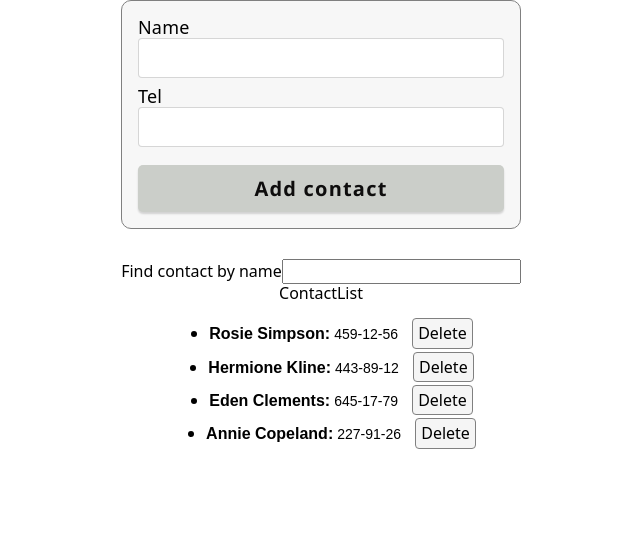
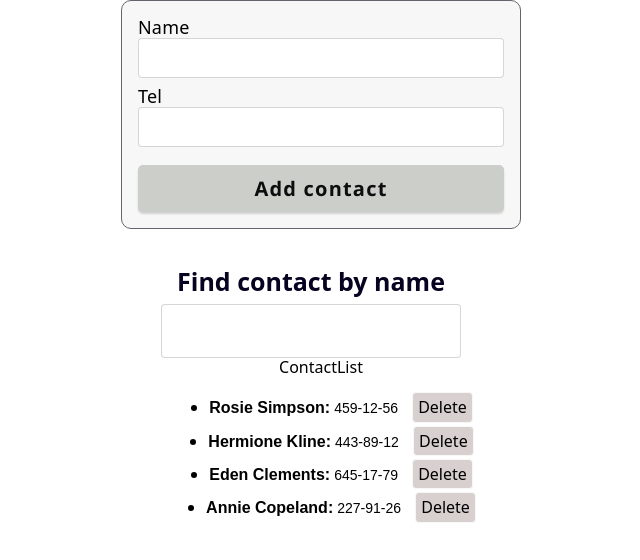
Before and after one commit to vita-khutorianska/goit-react-hw-02-phonebook, a React (Create React App) app: page / in a window 1280 px wide. Shown: the top 560 px of the page, without its empty margins (319-959 px from the left). Built offline with nearby package versions, Linux system fonts and the light colour scheme.

Commit message:
add basic color

```diff
--- a/src/App.js
+++ b/src/App.js
@@ -50,9 +50,9 @@ class App extends Component {
 
   render() {
     const { name, filter } = this.state;
-    const normalizedFilter = this.state.filter.toLowerCase();
+    const ContactFormFilter = this.state.filter.toLowerCase();
     const filterNamePhoneBook = this.state.contacts.filter(contact =>
-      contact.name.toLowerCase().includes(normalizedFilter),
+      contact.name.toLowerCase().includes(ContactFormFilter),
     );
 
     return (
--- a/src/Components/ContactForm/ContactForm.module.css
+++ b/src/Components/ContactForm/ContactForm.module.css
@@ -7,7 +7,7 @@
   display: flex;
   flex-direction: column;
   padding: 16px;
-  border: 1px solid grey;
+  border: 1px solid rgb(100, 100, 109);
   border-radius: 10px;
   margin-bottom: 30px;
   background-color: rgb(247, 247, 247);
@@ -31,7 +31,7 @@
   color: black;
 }
 .input:focus {
-  border-color: #2196f3;
+  border-color: #2521f3;
 }
 .btn {
   font-family: 'Segoe UI', sans-serif;
--- a/src/Components/ContactList/ContactList.module.css
+++ b/src/Components/ContactList/ContactList.module.css
@@ -28,10 +28,10 @@
   margin-bottom: 3px;
   margin-left: 10px;
   padding: 5px 5px;
-  background-color: whitesmoke;
+  background-color: rgb(216, 207, 207);
   color: black;
   font-weight: 500;
-  border: 0.5px solid grey;
+  border: 0.5px solid rgb(247, 247, 247);
   outline: none;
   cursor: pointer;
 }
--- a/src/Components/Filter/Filter.module.css
+++ b/src/Components/Filter/Filter.module.css
@@ -1,4 +1,29 @@
 .container {
   display: flex;
   justify-content: center;
+  text-align: center;
 }
+
+.input {
+  display: block;
+  text-align: center;
+  width: 100%;
+  border: 1px solid rgba(53, 53, 53, 0.2);
+  border-radius: 4px;
+  cursor: pointer;
+  line-height: 2;
+  transition: all var(--main-transition);
+  outline: none;
+}
+.label {
+  width: 300px;
+  margin-right: 20px;
+  align-items: center;
+  font-size: 25px;
+  line-height: 1.77;
+  font-weight: 700;
+  color: #07021f;
+}
+.input:focus {
+  border-color: #2521f3;
+}
```
